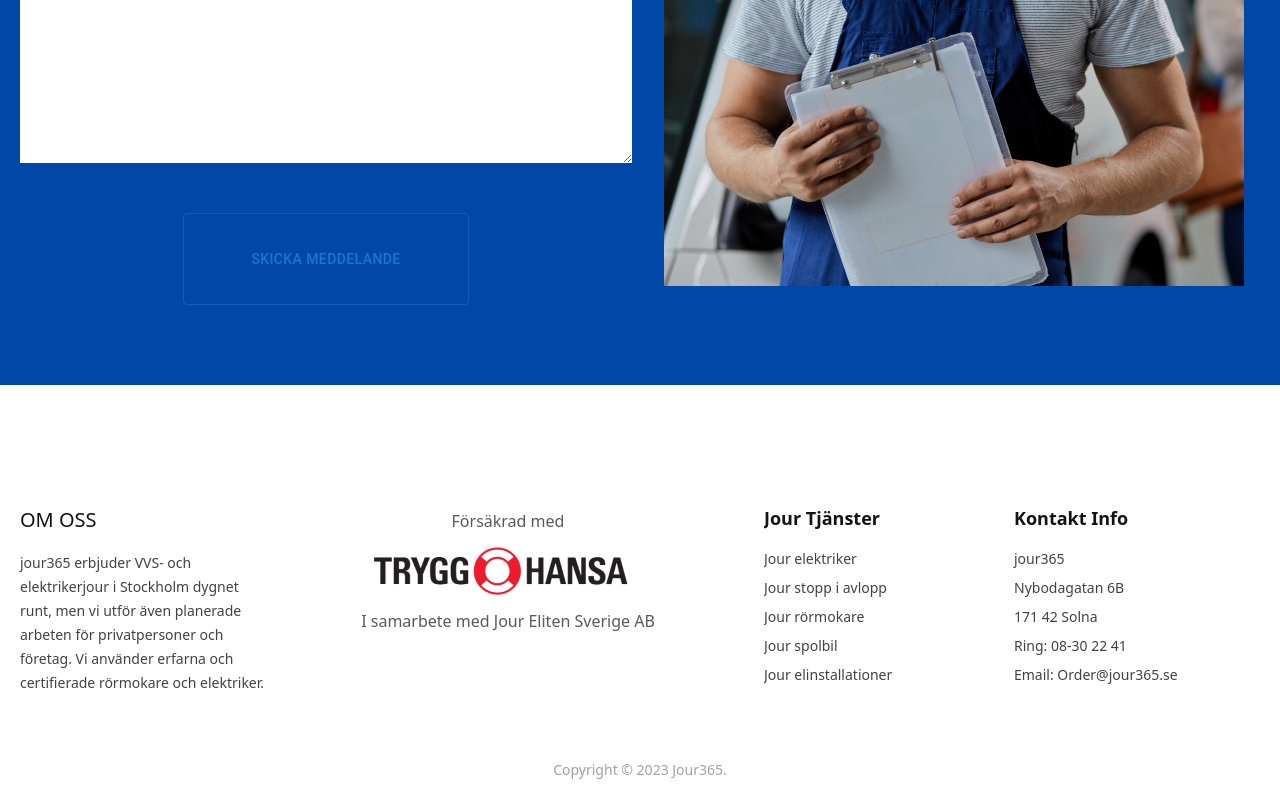
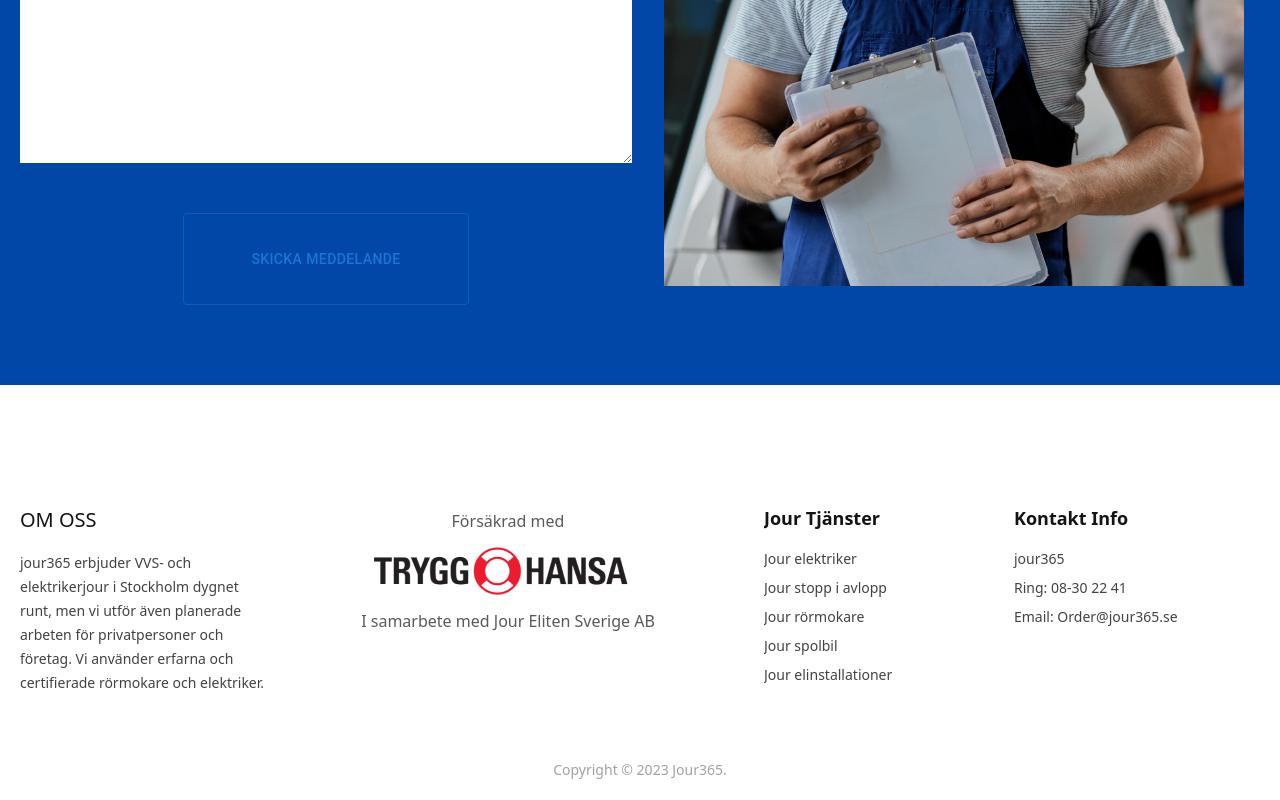
Before and after one commit to TheRakib/Needz-website, a Next.js app: page /about-us in a window 1280 px wide. Shown: the part 3834-4634 px from the top of the page. Built offline with nearby package versions, Linux system fonts and the light colour scheme.

Commit message:
footer changed

```diff
--- a/components/Blog/BlogCard.tsx
+++ b/components/Blog/BlogCard.tsx
@@ -22,9 +22,9 @@ export default function BlogCard({ item }: { item: Post }) {
           <h3 className="font-semibold text-[20px] md:text-[24px] ">
             {item.title}
           </h3>
-          <p className="text-black/70 text-[14px] md:text-[16px] ">
+          {/* <p className="text-black/70 text-[14px] md:text-[16px] ">
             {item.author.name} - {formatDate(item._createdAt)}
-          </p>
+          </p> */}
         </div>
         <div className="flex gap-4">
           <Link
--- a/components/Layout/Footer.tsx
+++ b/components/Layout/Footer.tsx
@@ -98,12 +98,6 @@ const contactInfo: ContactInfo[] = [
   {
     id: 3,
     title: "Kontakt Info",
-    items: [
-      "jour365",
-      "Nybodagatan 6B",
-      "171 42 Solna",
-      "Ring: 08-30 22 41",
-      "Email: Order@jour365.se",
-    ],
+    items: ["jour365", "Ring: 08-30 22 41", "Email: Order@jour365.se"],
   },
 ];
```
